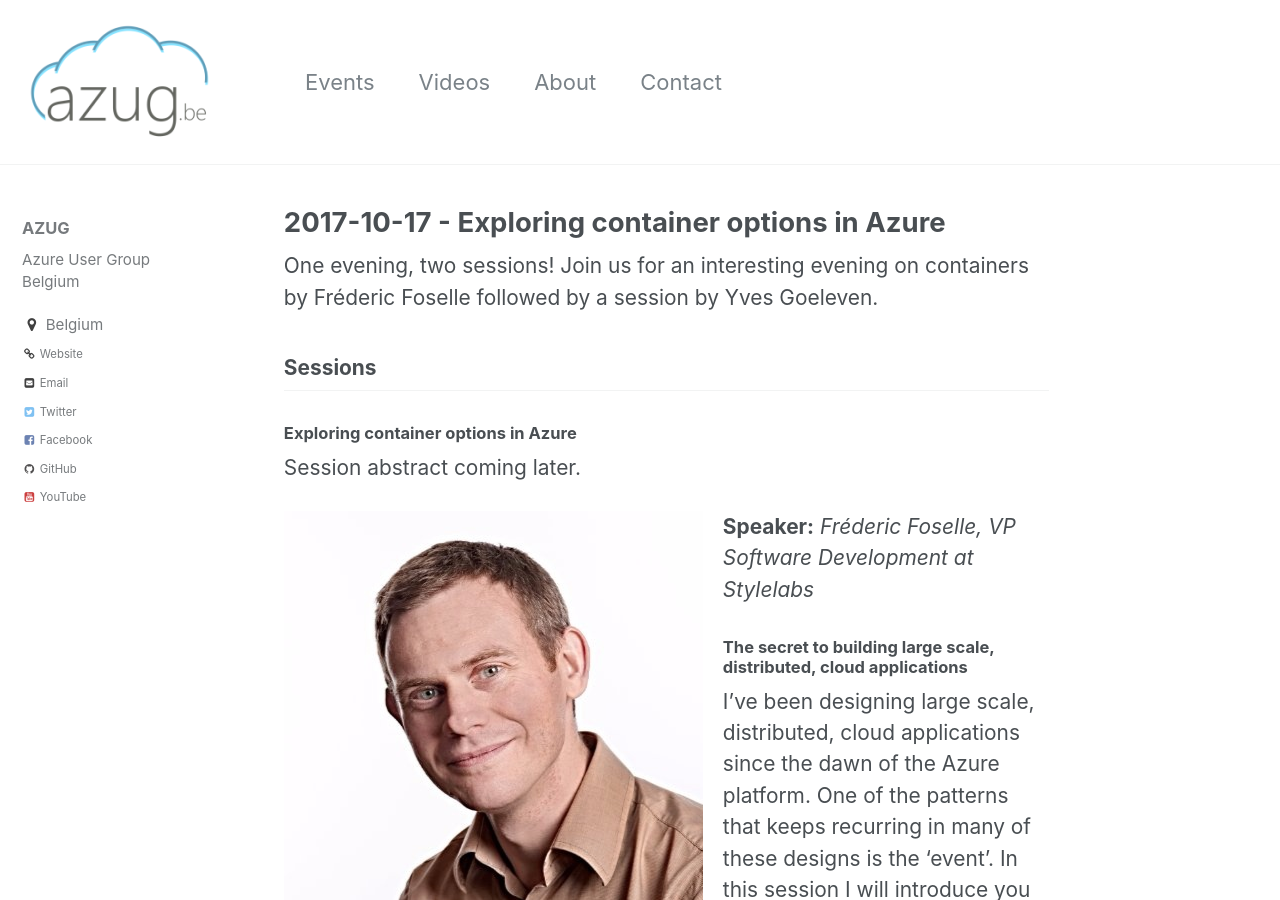
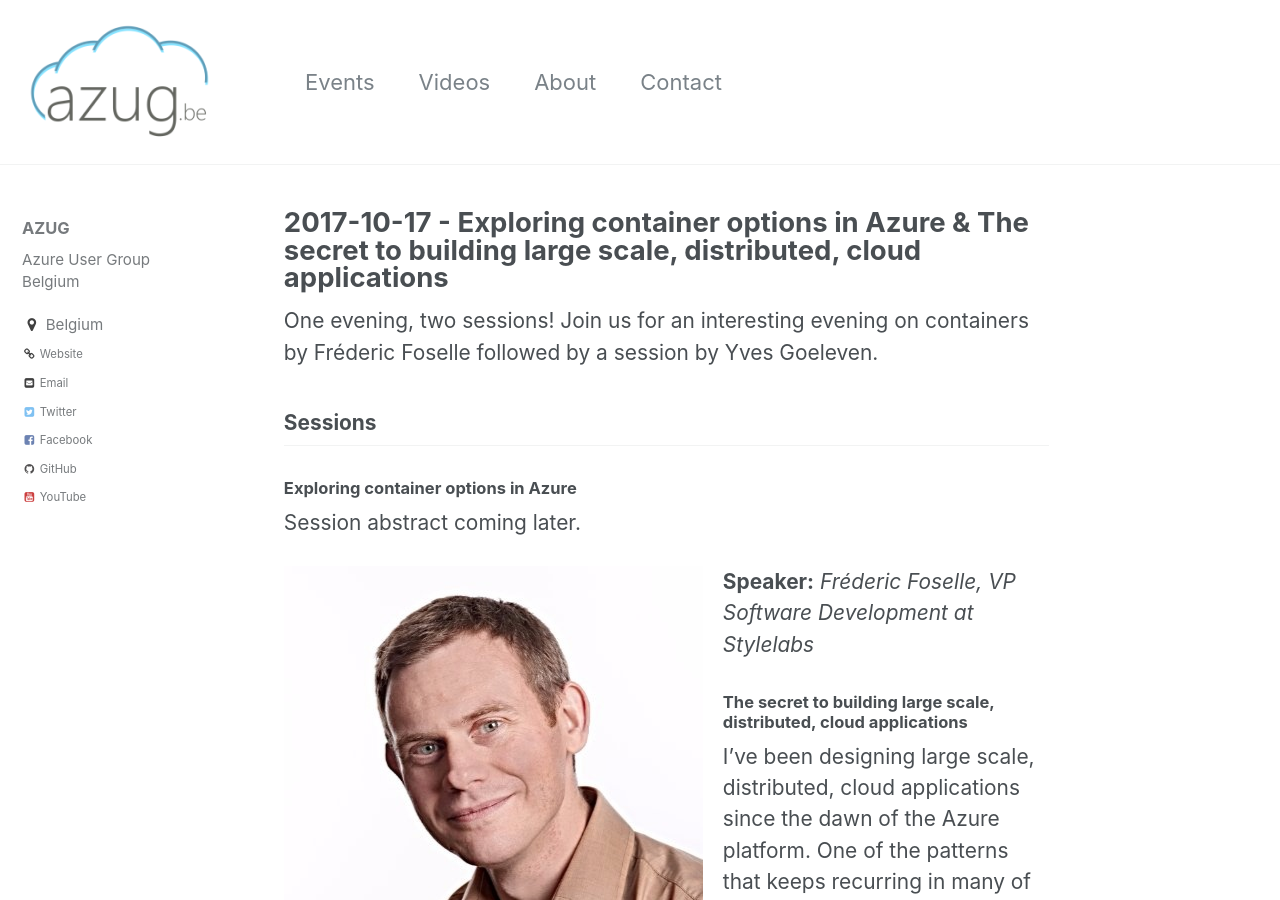
Before and after one commit to AzugBe/azugbe.github.io, a Jekyll site: the page built from _posts/events/2017-10-17---exploring-container-options-in-azure.md, in a window 1280 px wide and 900 px high. Built offline with Jekyll 4.4.1, drawn with Linux system fonts in a browser that asks for light colours.

Commit message:
Update title

```diff
--- a/_posts/events/2017-10-17---exploring-container-options-in-azure.md
+++ b/_posts/events/2017-10-17---exploring-container-options-in-azure.md
@@ -1,6 +1,6 @@
 ---
 layout: single
-title: "2017-10-17 - Exploring container options in Azure"
+title: "2017-10-17 - Exploring container options in Azure & The secret to building large scale, distributed, cloud applications"
 date: 2017-10-17 13:42:00 +0000
 comments: true
 published: true
```
